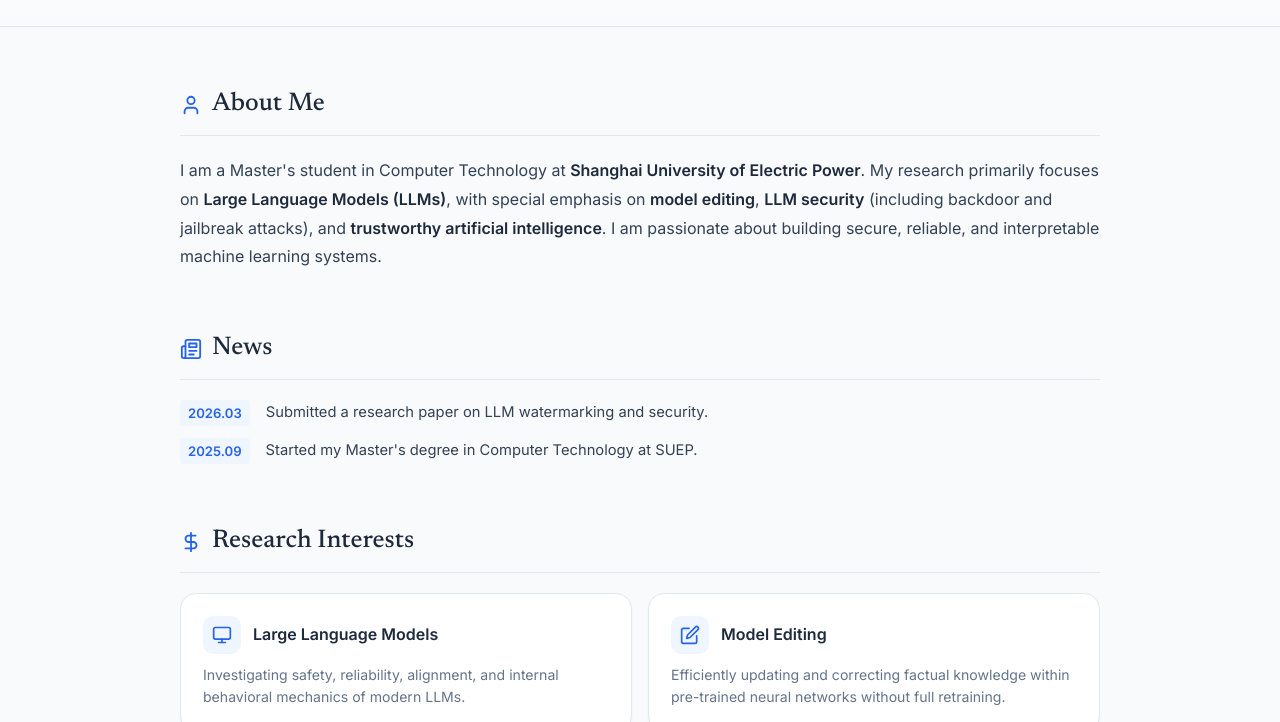
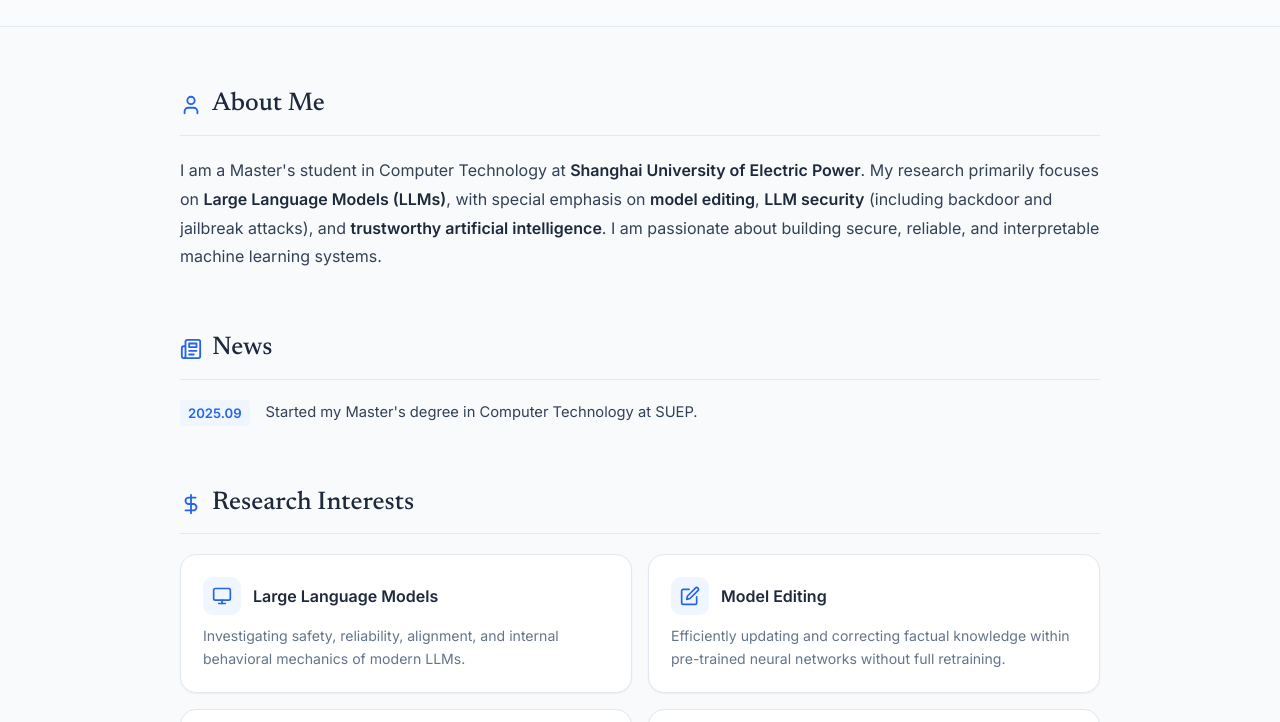
Before and after one commit to bizhigao/bizhigao.github.io, a plain HTML site: page index.html in a window 1280 px wide. Shown: the part 378-1100 px from the top of the page. Drawn offline with Linux system fonts and the light colour scheme.

Commit message:
Update index.html

```diff
--- a/index.html
+++ b/index.html
@@ -542,10 +542,6 @@
         </h2>
         <ul class="news-list">
             <li class="news-item">
-                <span class="news-date">2026.03</span>
-                <span>Submitted a research paper on LLM watermarking and security.</span>
-            </li>
-            <li class="news-item">
                 <span class="news-date">2025.09</span>
                 <span>Started my Master's degree in Computer Technology at SUEP.</span>
             </li>
```
